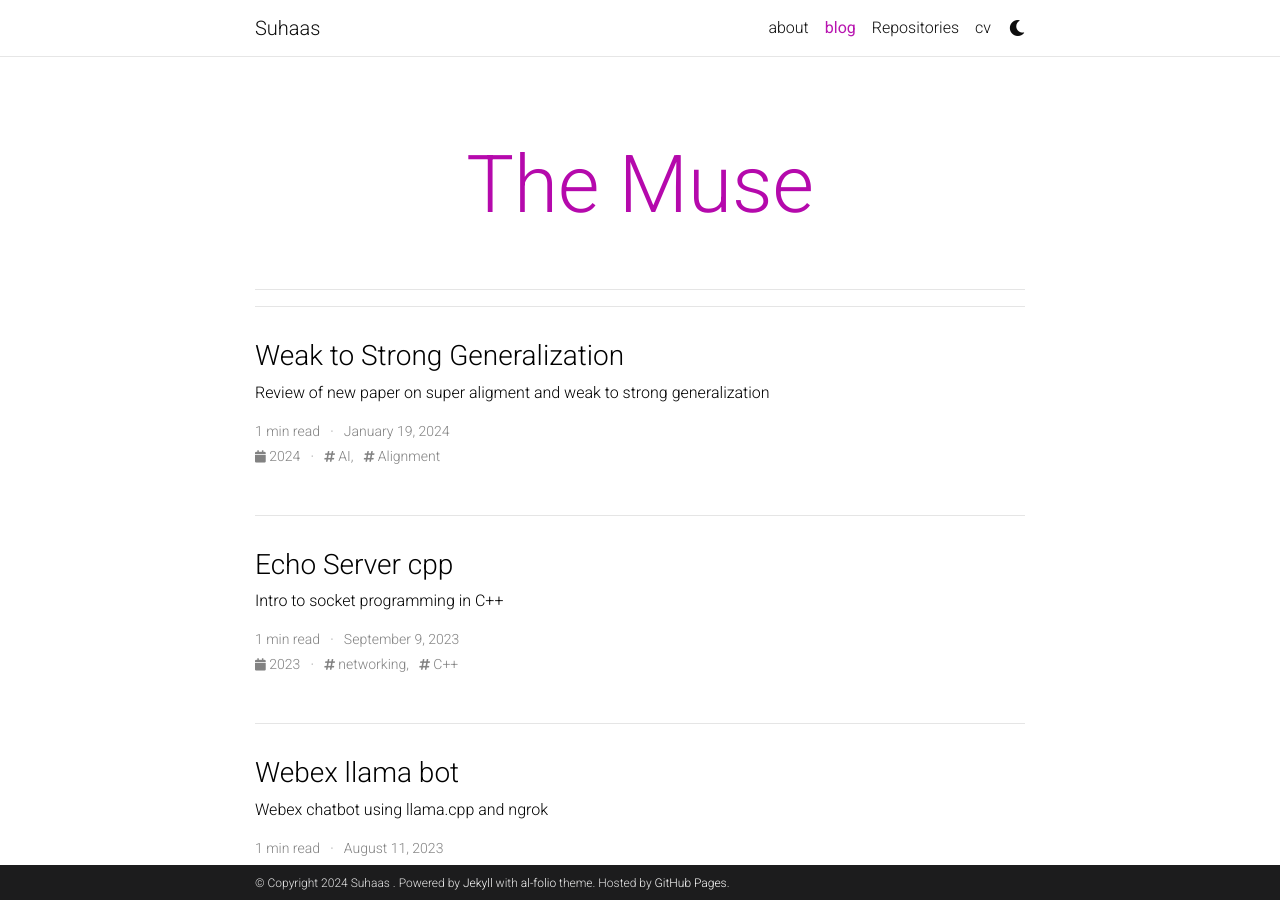
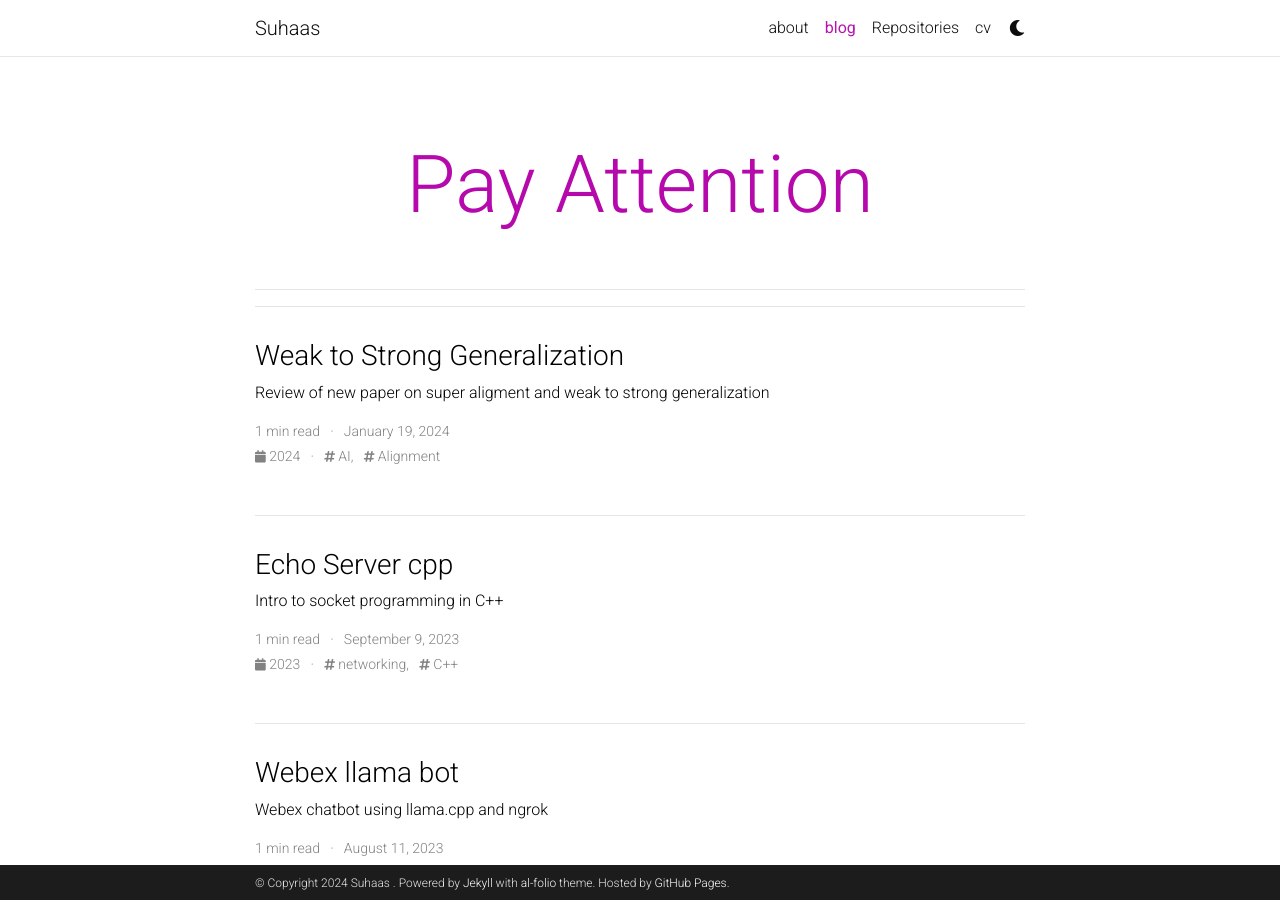
Before and after one commit to spknash/spknash.github.io, a Jekyll site: the page built from blog/index.html, in a window 1280 px wide and 900 px high. Built offline with Jekyll 4.4.1, drawn with Linux system fonts in a browser that asks for light colours; the list of posts is cut into pages by our own code; comment, search, counter and statistics services are not loaded; a style sheet for code colours, icons or effects is not loaded.

Commit message:
new title

```diff
--- a/_config.yml
+++ b/_config.yml
@@ -122,7 +122,7 @@
 # Blog
 # -----------------------------------------------------------------------------
 
-blog_name: The Muse # blog_name will be displayed in your blog page
+blog_name: Pay Attention # blog_name will be displayed in your blog page
 blog_nav_title: blog # your blog must have a title for it to be displayed in the nav bar
 blog_description:
 permalink: /blog/:year/:title/
```
